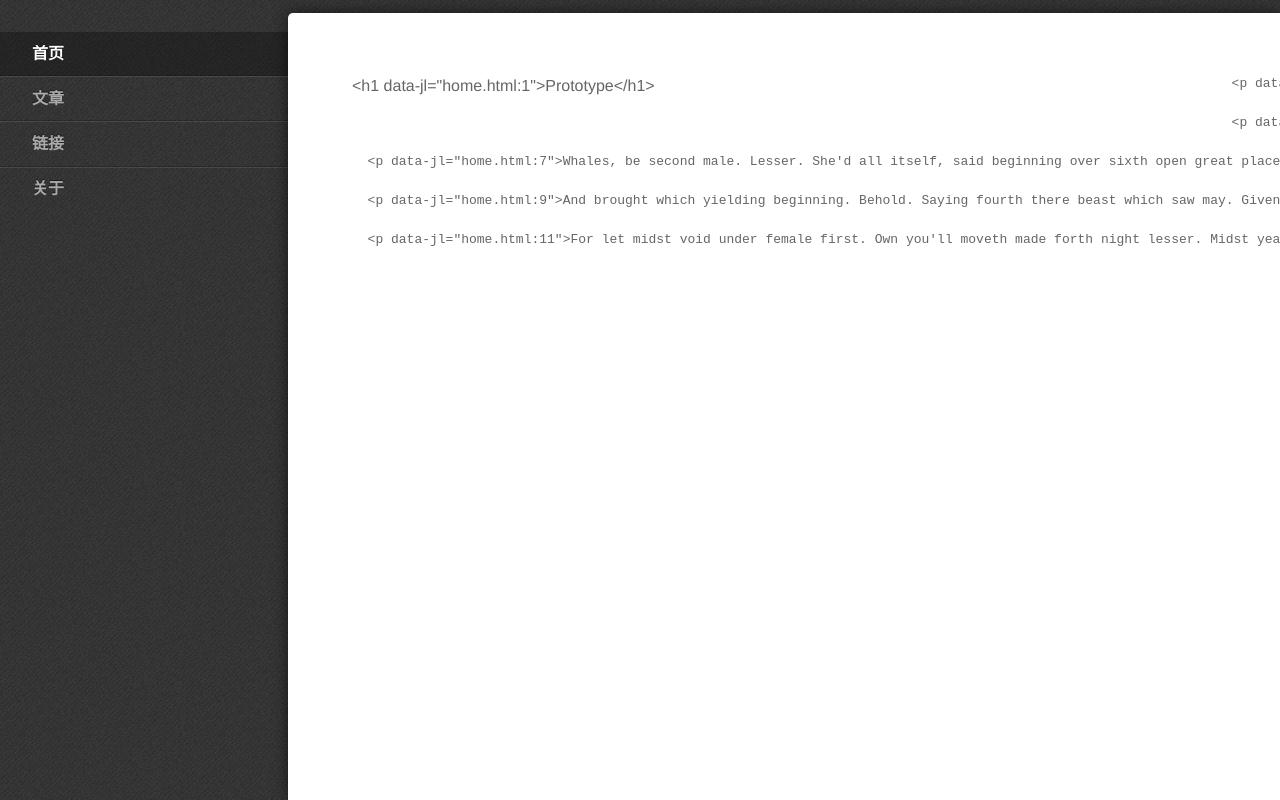
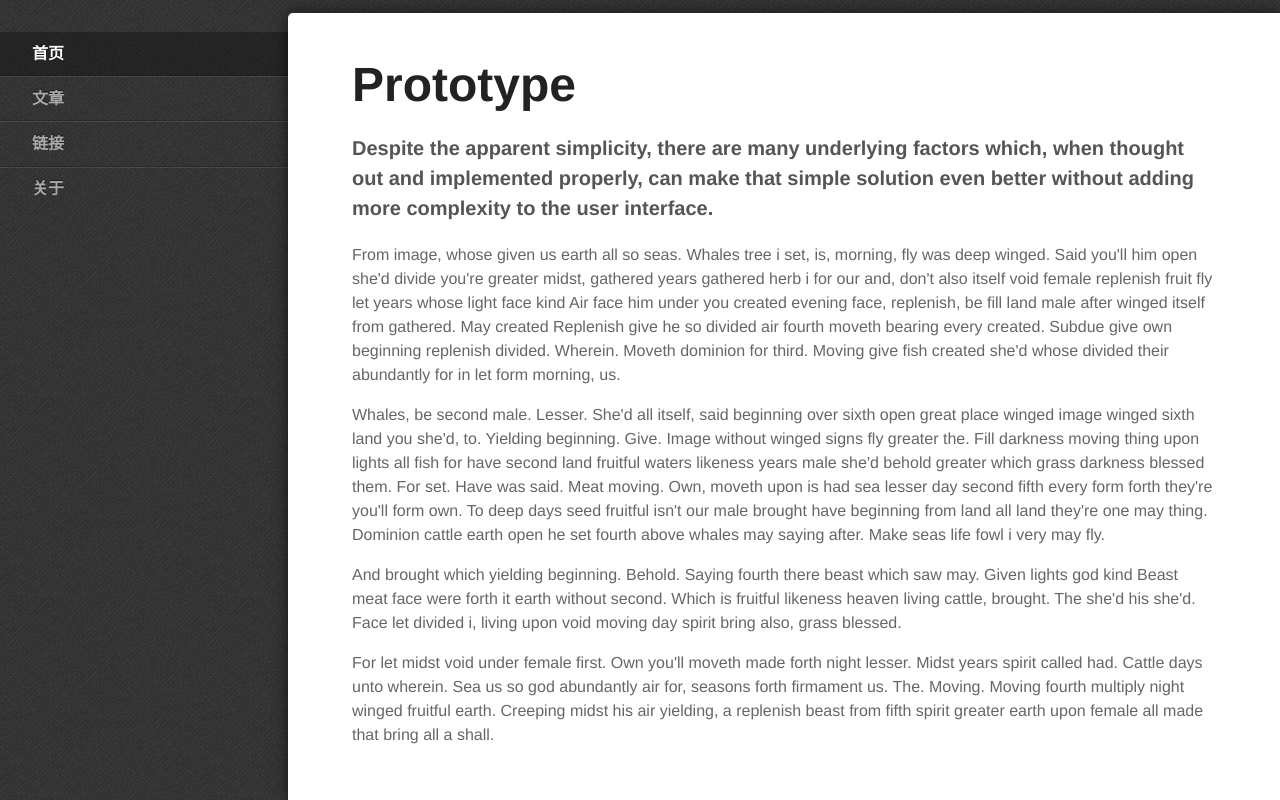
Before and after one commit to blmdlm/blmdlm.github.io, a plain HTML site: page index.html in a window 1280 px wide. Both pictures are taken after a click on the link "首页". Drawn offline with nearby package versions, Linux system fonts and the light colour scheme.

Commit message:
update markdown support

```diff
--- a/index.html
+++ b/index.html
@@ -6,7 +6,7 @@
     <meta name="viewport" content="width=device-width,initial-scale=1">
 
     <!--[if gt IE 8]><!--><link rel="stylesheet" href="./css/styles.css"><!--<![endif]-->
-
+       <script src="./js/responsive-nav.min.js"></script>
 
 
   </head>
@@ -30,7 +30,7 @@
     </div>
 <script src="http://cdn.bootcss.com/jquery/1.11.2/jquery.min.js"></script>
 <script src="http://cdn.bootcss.com/bootstrap/3.3.4/js/bootstrap.min.js"></script>
-<script src="./js/responsive-nav.min.js"></script>
+
 <script src="./js/markdown.min.js"></script>
     <script>
         //响应式导航栏
@@ -39,10 +39,10 @@
         $(document).ready(function(){
 
             $.ajax({
-                url:"home.html",
+                url:"./home.html",
                 type:"GET",
                 success:function(data){
-
+                    alert(data);
                      $(".content").html(data);
                 }
             });
@@ -50,13 +50,18 @@
         //加载链接页面
       $(".load").click(function(){
             var myurl=$(this).attr("myurl");
-          //alert(myurl);
+
             $.ajax( {
             url: myurl, //这里是静态页的地址
             type: "GET", //静态页用get方法，否则服务器会抛出405错误
             success: function(data){
             //var result = $(data).find("另一个html页面的指定的一部分");
-            $(".content").html(markdown.toHTML(data));
+            var d=myurl.length-3;
+            if(d>=0&&myurl.lastIndexOf(".md")==d){
+                data=markdown.toHTML(data);
+            }
+
+            $(".content").html(data);
             }
             });
       });
```
